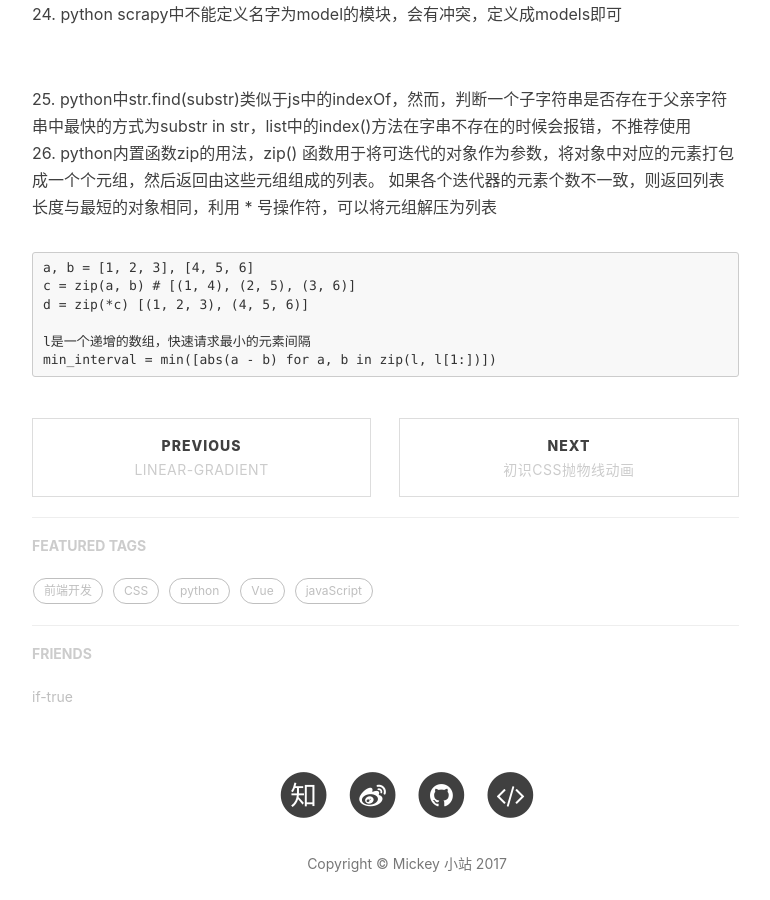
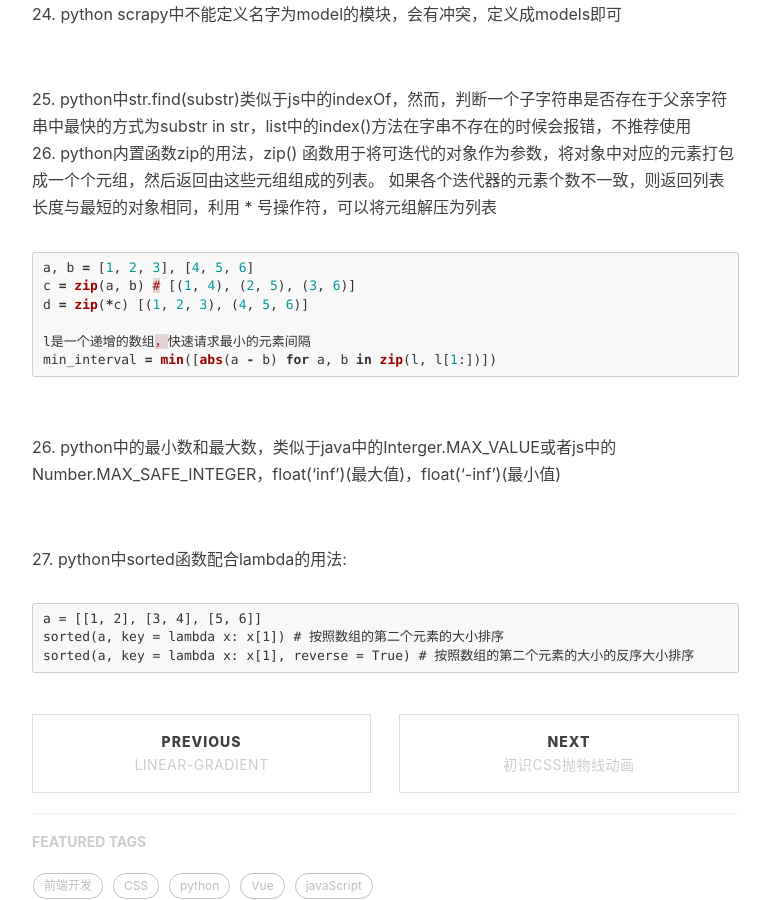
Before and after one commit to mickey0524/mickey0524.github.io, a Jekyll site: the page built from _posts/2017-08-05-begin-python.md, in a window 1280 px wide and 900 px high, scrolled down 5809 px. Shown: the whole window, without its empty margins (233-1003 px from the left). Built offline with Jekyll 4.4.1, drawn with Linux system fonts in a browser that asks for light colours; nearby versions of some CDN libraries; comment, search, counter and statistics services are not loaded.

Commit message:
feat(begin): 增加begin-python的用法

````diff
--- a/_posts/2017-08-05-begin-python.md
+++ b/_posts/2017-08-05-begin-python.md
@@ -188,7 +188,7 @@ a // [1, 2, 3, 4]
 <br>26. python内置函数zip的用法，zip() 函数用于将可迭代的对象作为参数，将对象中对应的元素打包成一个个元组，然后返回由这些元组组成的列表。
 如果各个迭代器的元素个数不一致，则返回列表长度与最短的对象相同，利用 * 号操作符，可以将元组解压为列表
 
-```
+```js
 a, b = [1, 2, 3], [4, 5, 6]
 c = zip(a, b) # [(1, 4), (2, 5), (3, 6)]
 d = zip(*c) [(1, 2, 3), (4, 5, 6)]
@@ -196,3 +196,13 @@ d = zip(*c) [(1, 2, 3), (4, 5, 6)]
 l是一个递增的数组，快速请求最小的元素间隔
 min_interval = min([abs(a - b) for a, b in zip(l, l[1:])])
 ```
+
+<br>26. python中的最小数和最大数，类似于java中的Interger.MAX_VALUE或者js中的Number.MAX_SAFE_INTEGER，float('inf')(最大值)，float('-inf')(最小值)
+
+<br>27. python中sorted函数配合lambda的用法:
+
+```
+a = [[1, 2], [3, 4], [5, 6]]
+sorted(a, key = lambda x: x[1]) # 按照数组的第二个元素的大小排序
+sorted(a, key = lambda x: x[1], reverse = True) # 按照数组的第二个元素的大小的反序大小排序
+```
````
